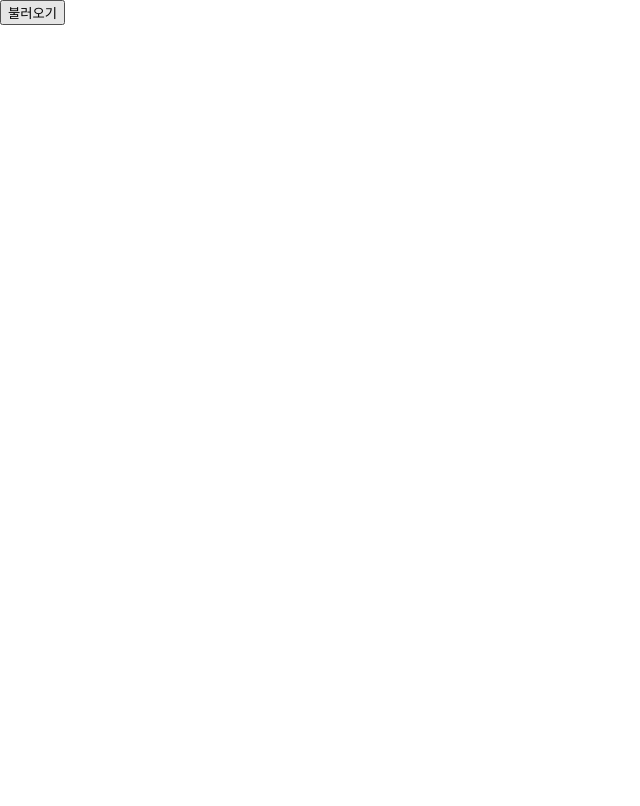
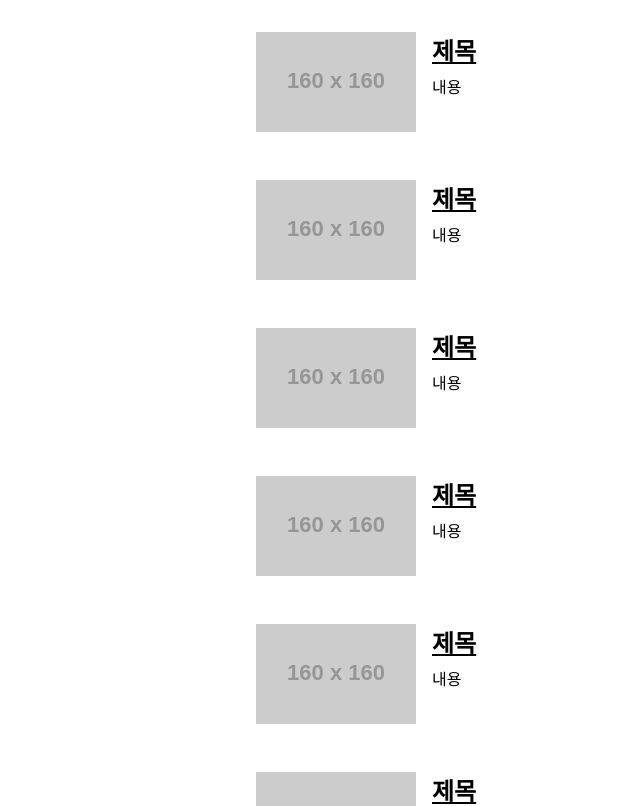
Before and after one commit to Bhanjo/React_API_news-viewer, a React (Create React App) app in the folder news_viewer/: page / in a window 1280 px wide. Shown: the top 806 px of the page, without its empty margins (0-640 px from the left). Built offline with nearby package versions, Linux system fonts and the light colour scheme.

Commit message:
추가: 뉴스 UI 디자인 적용

```diff
--- a/news_viewer/src/App.js
+++ b/news_viewer/src/App.js
@@ -1,26 +1,9 @@
-import React, { useState } from 'react';
-import axios from 'axios';
+import React from 'react';
+import NewsList from './components/NewsList';
 
 const App = () => {
-  const [data, setData] = useState(null);
-  // asycn await 사용
-  const onClick = async () => {
-    try{
-      const response = await axios.get(
-        'https://newsapi.org/v2/top-headlines?country=kr&category=technology&apiKey=c0662f2484fb4c458135523c837f41d5'
-      );
-      setData(response.data);
-    } catch(e) {
-      console.log(e);
-    }
-  };
-  return (
-    <div>
-      <div>
-        <button onClick={onClick}>불러오기</button>
-      </div>
-      {data && <textarea rows={7} value={JSON.stringify(data, null, 2)} readOnly={true} />}
-    </div>
+  return(
+    <NewsList/>
   );
 };
 
--- /dev/null
+++ b/news_viewer/src/components/NewsItem.js
@@ -0,0 +1,61 @@
+// 각 뉴스에 대한 컴포넌트
+import React from 'react';
+import styled from 'styled-components';
+
+// 컴포넌트 스타일
+const NewsItemBlock = styled.div`
+    display: flex;
+
+    .thumbnail {
+        margin-right: 1rem;
+        img{
+            display: flex;
+            width: 160px;
+            height: 100px;
+            object-fit: cover;
+        }
+    }
+    .contents {
+        h2 {
+            margin: 0;
+            a {
+                color: black;
+            }
+        }
+        p {
+            margin: 0;
+            line-height: 1.5;
+            margin-top: 0.5rem;
+            white-space: normal;
+        }
+    }
+    & + & {
+        margin-top: 3rem;
+    }
+`;
+
+const NewsItem = ({ article }) => {
+    const { title, description, url, urlToImage } = article;
+    return (
+        // 스타일 컴포넌트 불러와 스타일 적용
+        <NewsItemBlock>
+            {urlToImage && (
+                <div className="thumbnail">
+                    <a href={url} target="_blank" rel="noopener noreferrer">
+                        <img src={urlToImage} alt="썸네일" />
+                    </a>
+                </div>
+            )}
+            <div className="contents">
+                <h2>
+                    <a href={url} target="_blank" rel="noopener noreferrer">
+                        {title}
+                    </a>
+                </h2>
+                <p>{description}</p>
+            </div>
+        </NewsItemBlock>
+    );
+};
+
+export default NewsItem;
--- /dev/null
+++ b/news_viewer/src/components/NewsList.js
@@ -0,0 +1,41 @@
+// 뉴스 데이터 배열 렌더링
+import React from "react";
+import styled from 'styled-components';
+import NewsItem from "./NewsItem";
+
+// 스타일 컴포넌트
+const NewsListBlock = styled.div`
+    box-sizing: border-box;
+    padding-bottom: 3rem;
+    width: 768px;
+    margin: 0 auto;
+    margin-top: 2rem;
+    @media screen and (max-width: 768px) {
+        width: 100%;
+        padding-left: 1rem;
+        padding-right: 1rem;
+    }
+`;
+
+const sampleArticle = {
+    title: '제목',
+    description: '내용',
+    url: 'https://google.com',
+    urlToImage: 'https://via.placeholder.com/160',
+};
+
+const NewsList = () => {
+    return (
+        <NewsListBlock>
+            <NewsItem article={sampleArticle} />
+            <NewsItem article={sampleArticle} />
+            <NewsItem article={sampleArticle} />
+            <NewsItem article={sampleArticle} />
+            <NewsItem article={sampleArticle} />
+            <NewsItem article={sampleArticle} />
+            <NewsItem article={sampleArticle} />
+        </NewsListBlock>
+    );
+};
+
+export default NewsList;
```
